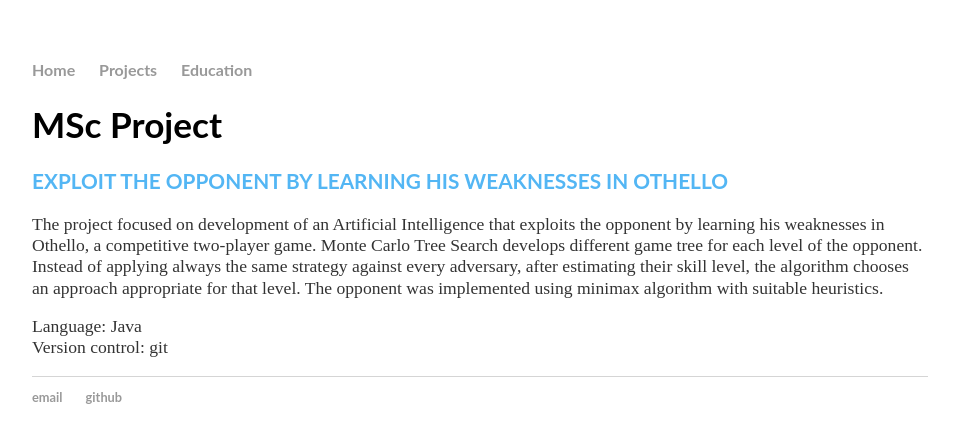
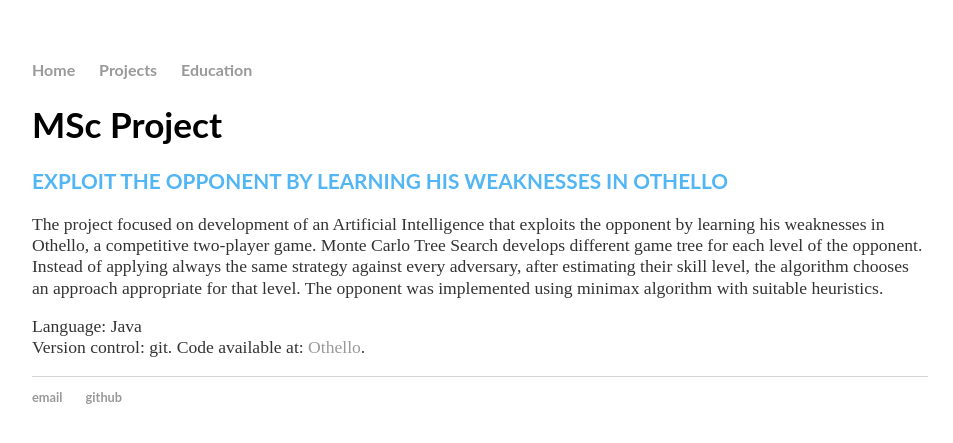
Before and after one commit to sosnovska/Portfolio-old-version, a Jekyll site: the page built from projects/othello.html, in a window 1280 px wide. Shown: the top 443 px of the page, without its empty margins (160-1113 px from the left). Built offline with Jekyll 4.4.1, drawn with Linux system fonts in a browser that asks for light colours.

Commit message:
added github link to othello project

```diff
--- a/projects/othello.html
+++ b/projects/othello.html
@@ -9,5 +9,5 @@ title: Malgorzata Sosnowska
             <p>The project focused on development of an Artificial Intelligence that exploits the opponent by learning his weaknesses in Othello, a competitive two-player game. Monte Carlo Tree Search develops different game tree for each level of the opponent. Instead of applying always the same strategy against every adversary, after estimating their skill level, the algorithm chooses an approach appropriate for that level. The opponent was implemented using minimax algorithm with suitable heuristics. </p>
             <p>
             Language: Java<br>
-            Version control: git</p>
+            Version control: git. Code available at: <a href="https://github.com/sosnovska/Othello">Othello</a>.</p>
     </div>
```
